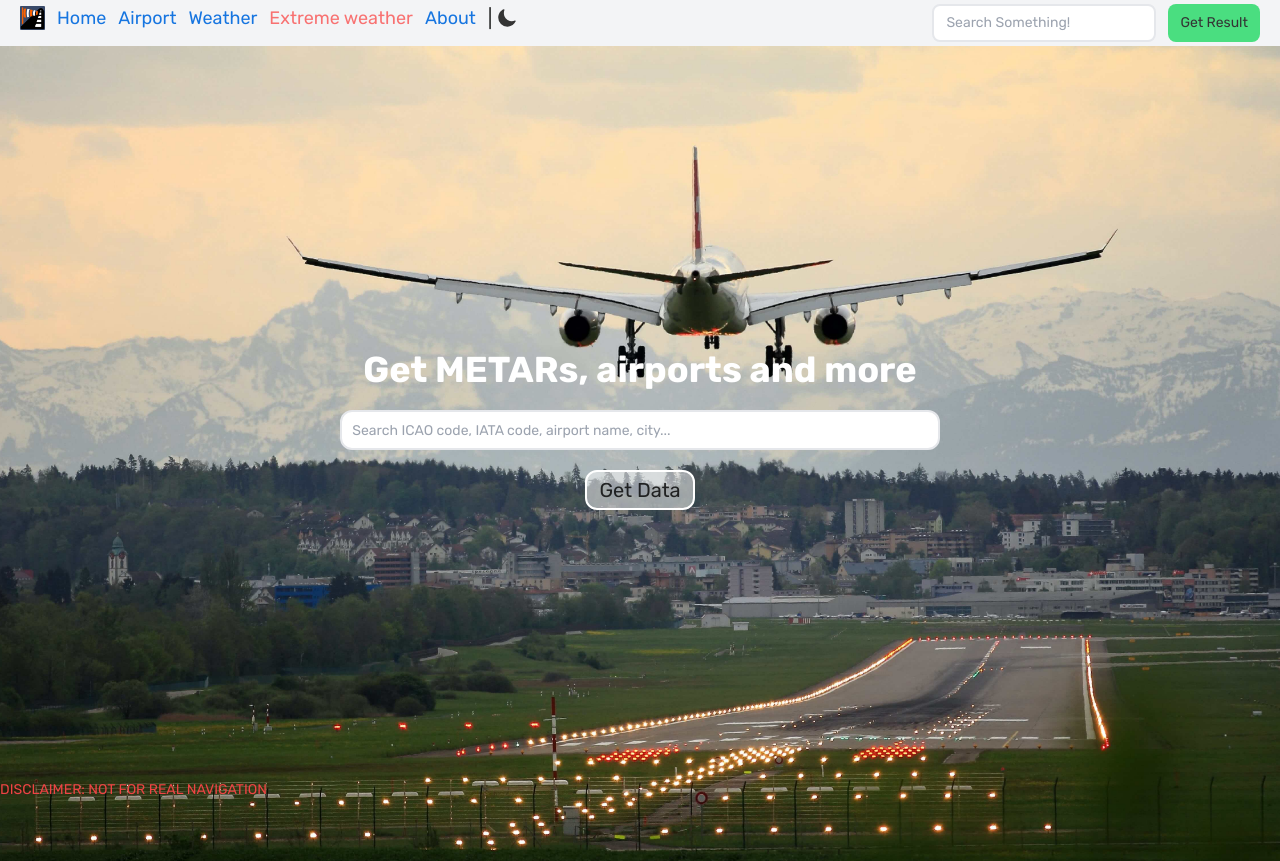
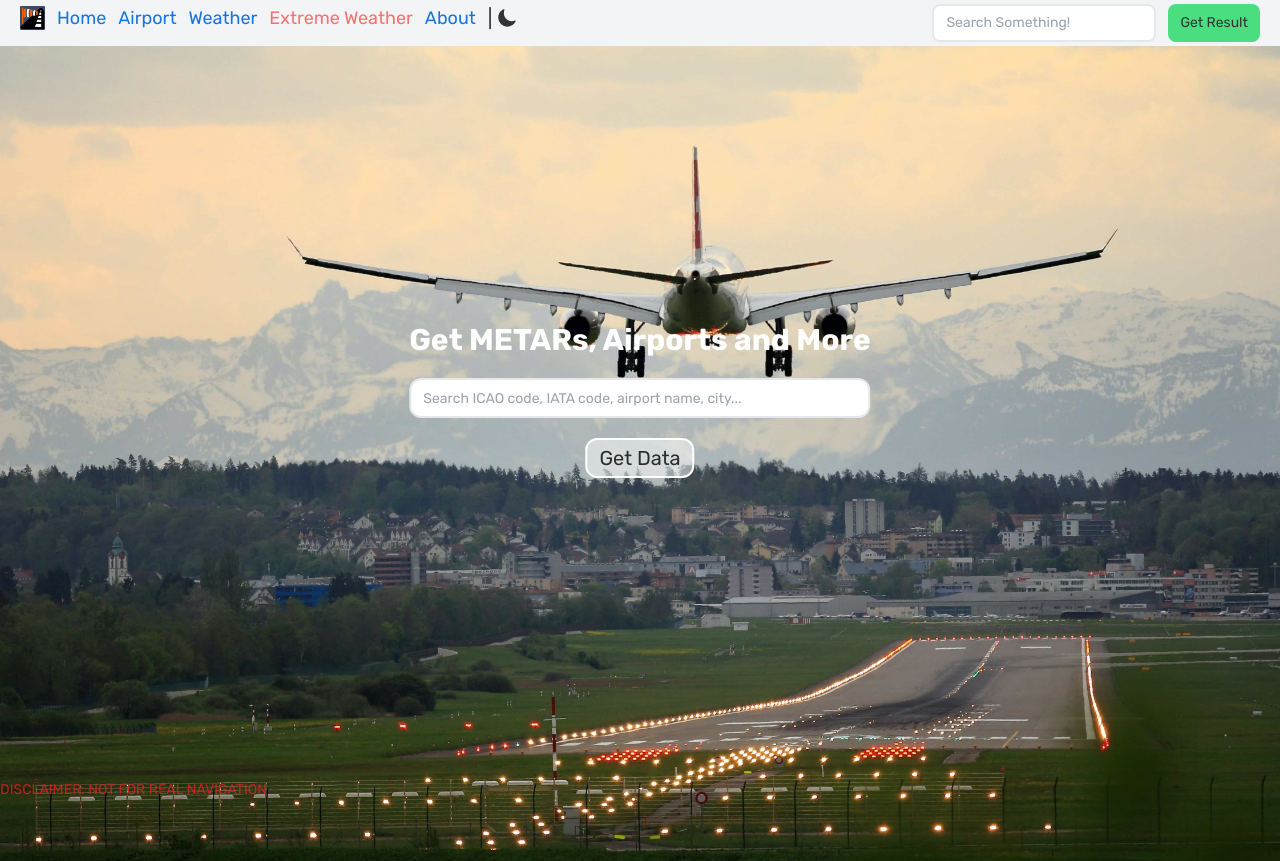
Before and after one commit to mason23zh/Flight_App_Full, a React (Create React App) app: page / in a window 1280 px wide. Shown: the top 861 px of the page. Built offline with nearby package versions, Linux system fonts and the light colour scheme.

Commit message:
added margin to input; fix the width issue when screen size become too small

```diff
--- a/src/component/AirportsList.jsx
+++ b/src/component/AirportsList.jsx
@@ -9,7 +9,6 @@ function AirportsList({ airports, goToPage }) {
     const { data } = airports;
     let renderedAirports;
     if (data.airports.length === 0) {
-        localStorage.clear();
         renderedAirports = <div className="text-lg">No Results</div>;
     } else {
         renderedAirports = data.airports.map((airport) => (
@@ -29,7 +28,7 @@ function AirportsList({ airports, goToPage }) {
             <div className="flex flex-col items-stretch gap-4 p-10 items-center w-[80%]">{renderedAirports}</div>
             {data.airports.length !== 0 ? (
                 <Pagination
-                    size="lg"
+                    size="md"
                     layout={layout}
                     total={data.totalAirports}
                     activePage={data.page}
--- a/src/component/Footer.jsx
+++ b/src/component/Footer.jsx
@@ -2,8 +2,10 @@ import React from "react";
 
 function Footer() {
     return (
-        <div className="text-red-500 fixed bottom-0">
-            DISCLAIMER: NOT FOR REAL NAVIGATION
+        <div className="text-sm flex items-center justify-center bg-gray-400 p-3 mt-4">
+            <div className="text-red-600">
+                DISCLAIMER: NOT FOR REAL NAVIGATION
+            </div>
         </div>
     );
 }
--- a/src/component/HeroSection.jsx
+++ b/src/component/HeroSection.jsx
@@ -33,21 +33,21 @@ function HeroSection({
                 className="absolute translate-x-[-50%] translate-y-[-50%] left-[50%] top-[50%]"
             >
                 <div className="flex flex-col items-center justify-center gap-3">
-                    <h2 className="text-white text-3xl md:text-4xl
+                    <h2 className="w-auto text-center text-white text-2xl sm:text-3xl md:text-4xl
                     transition-all ease-in-out duration-300"
                     >{message}
                     </h2>
                     <input
                         onChange={handleInputChange}
                         value={input}
-                        className="rounded-xl border-2 w-[300px]
-                        md:w-[400px] h-10 text-black
-                        transition-all ease-in-out duration-300"
-                        placeholder={`  ${placedHoldMessage}`}
+                        className="rounded-xl border-2 w-auto
+                        sm:w-[400px] h-10 text-black
+                        transition-all ease-in-out duration-300 pl-3"
+                        placeholder={`${placedHoldMessage}`}
                     />
                     <button
                         type="submit"
-                        className="px-3 py-1 text-black border-white
+                        className="text-xl px-3 py-1 text-black border-white
                         border-2 rounded-xl text-xl bg-white
                         bg-opacity-60 text-opacity-80 hover:bg-opacity-80
                         transition duration-200 ease-in-out"
--- a/src/component/Home.jsx
+++ b/src/component/Home.jsx
@@ -3,7 +3,14 @@ import backgroundImage from "../images/pascal-meier-UYiesSO4FiM-unsplash.jpg";
 import HomeHeroSection from "./HomeHeroSection";
 
 function Home() {
-    return <HomeHeroSection backgroundImage={backgroundImage} />;
+    return (
+        <div>
+            <HomeHeroSection backgroundImage={backgroundImage} />
+            <div className="text-red-600 bottom-0 fixed opacity-80">
+                DISCLAIMER: NOT FOR REAL NAVIGATION
+            </div>
+        </div>
+    );
 }
 
 export default Home;
--- a/src/component/HomeHeroSection.jsx
+++ b/src/component/HomeHeroSection.jsx
@@ -19,7 +19,6 @@ function HomeHeroSection({ backgroundImage }) {
         }
     };
     const darkMode = useTheme();
-    // className="absolute top-[38%] left-[38%]
     return (
         <CustomProvider theme={darkMode ? "dark" : "light"}>
             <div>
@@ -36,19 +35,21 @@ function HomeHeroSection({ backgroundImage }) {
                 />
                 <form
                     onSubmit={handleFormSubmit}
-                    className="absolute top-[20%] md:top-[50%] left-[50%]
+                    className="absolute translate-x-[-50%] translate-y-[-130%] left-[50%] top-[50%]
                     transition-all ease-in-out duration-300
-                    mt-[-50px] ml-[-300px] w-[600px] h-[100px] "
+                    w-auto h-auto md:translate-y-[-50%] "
                 >
                     <div className="flex flex-col items-center justify-center gap-5">
-                        <h2 className="text-gray-600 text-2xl md:text-white md:text-4xl">Get METARs, airports and
-                            more
+                        <h2 className="text-center text-lg text-gray-700 sm:text-2xl md:text-white md:text-3xl">Get
+                            METARs,
+                            Airports and
+                            More
                         </h2>
                         <input
                             onChange={handleInputChange}
                             value={input}
-                            className="rounded-xl border-2 w-[300px] md:w-full h-10 text-black"
-                            placeholder="   Search ICAO code, IATA code, airport name, city..."
+                            className="rounded-xl border-2 w-full md:w-full h-10 text-black pl-3"
+                            placeholder="Search ICAO code, IATA code, airport name, city..."
                         />
                         <button
                             type="submit"
--- a/src/component/Layout.jsx
+++ b/src/component/Layout.jsx
@@ -1,16 +1,24 @@
 import React from "react";
-import { Outlet } from "react-router-dom";
+import { Outlet, useLocation } from "react-router-dom";
 import Footer from "./Footer";
 import Navbar from "./Navbar";
 
 function Layout() {
+    const currentLocation = useLocation();
     return (
-        <div className="font-Rubik">
-            <Navbar />
-            <div>
-                <Outlet />
+        <div>
+            <div className="font-Rubik flex flex-col h-screen justify-between">
+                <div className="h-15">
+                    <Navbar />
+                </div>
+                <div className="mb-auto">
+                    <Outlet />
+                </div>
+                <div className="h-10">
+                    {/* Stop showing Footer component in the Home page */}
+                    {currentLocation.pathname !== "/" && <Footer />}
+                </div>
             </div>
-            <Footer />
         </div>
     );
 }
--- a/src/component/Navbar.jsx
+++ b/src/component/Navbar.jsx
@@ -19,7 +19,7 @@ function Navbar() {
 
     return (
         <>
-            <div className="lgMd:hidden transition-all ease-in-out duration-1000">
+            <div className="hidden transition-all ease-in-out duration-1000 md:block">
                 <NavbarElement />
             </div>
             <div className={navDropDownTheme}>
--- a/src/component/NavbarElement.jsx
+++ b/src/component/NavbarElement.jsx
@@ -13,7 +13,7 @@ function NavbarElement() {
         : "rounded-lg bg-green-400 py-1 px-3";
     const navBarBgTheme = darkMode
         ? "flex justify-between py-1 px-5"
-        : "flex justify-between py-1 px-5 bg-gray-100";
+        : "flex justify-between py-1 px-5 bg-gray-100 w-screen";
 
     const navigate = useNavigate();
     const [searchPlaceHolder, setSearchPlaceHolder] = useState("Search Something!");
@@ -68,7 +68,7 @@ function NavbarElement() {
                 </li>
                 <li>
                     <Link style={{ textDecoration: "none" }} to="/extreme-weather" className="text-red-400">
-                        Extreme weather
+                        Extreme Weather
                     </Link>
                 </li>
                 <li>
--- a/src/component/WeatherList.jsx
+++ b/src/component/WeatherList.jsx
@@ -5,7 +5,6 @@ function WeatherList({ weather }) {
     let renderedWeather;
 
     if (!weather?.data || weather.data.length === 0) {
-        localStorage.clear();
         renderedWeather = <div className="text-lg">No Results</div>;
     } else {
         renderedWeather = weather?.data.map((w) => (
@@ -17,7 +16,7 @@ function WeatherList({ weather }) {
 
     return (
         <div className="flex flex-col items-center">
-            <div className="flex flex-col gap-4 p-10 items-center w-[70%] items-stretch">
+            <div className="w-auto flex flex-col gap-4 p-10 items-center items-stretch sm:w-[70%]">
                 {renderedWeather}
             </div>
         </div>
```
